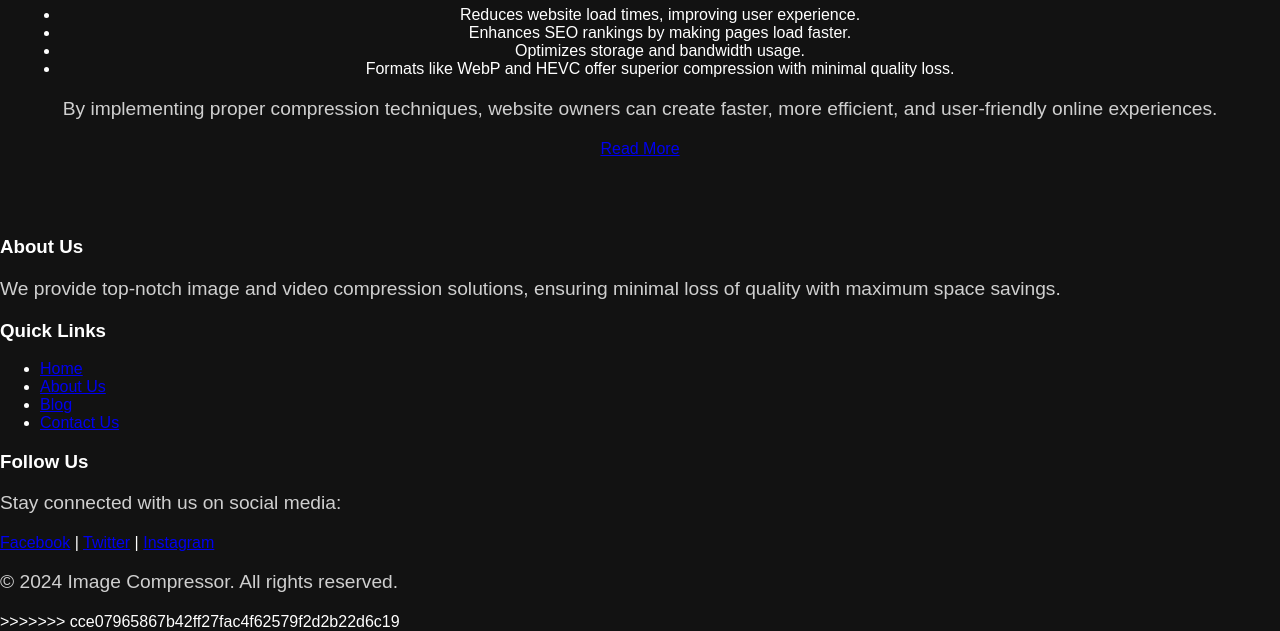
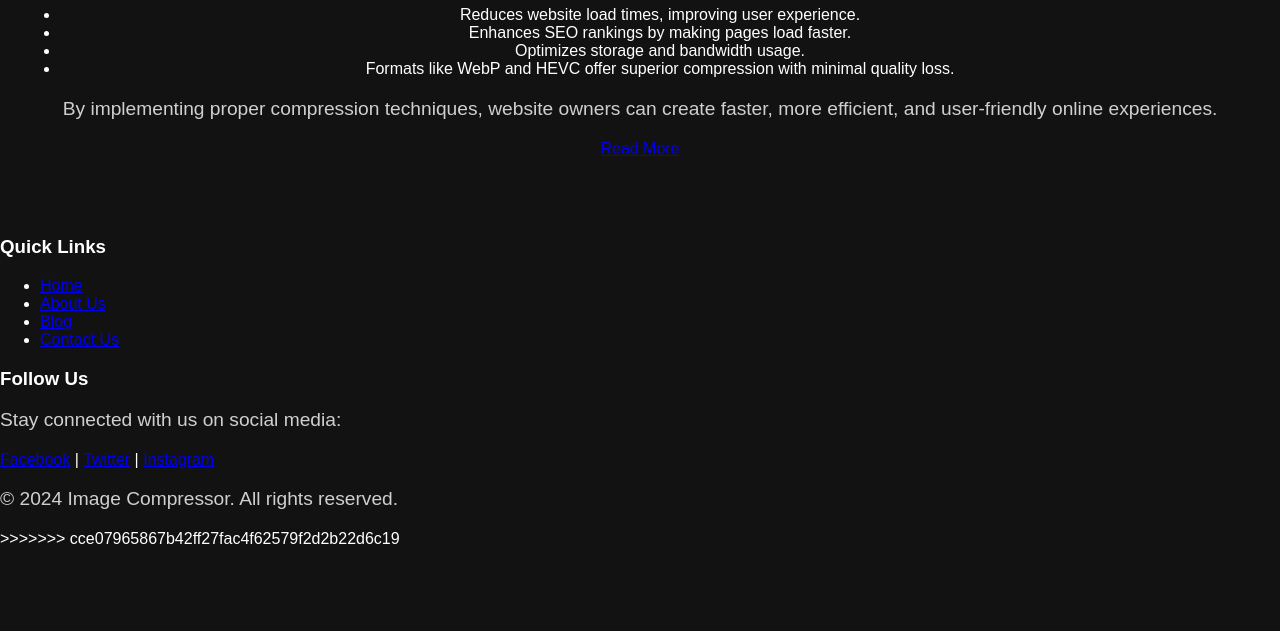
Before and after one commit to martinondiwa/image_compression, a Flask app: page /blog in a window 1280 px wide. Shown: the part 888-1519 px from the top of the page. After the commit the page ends 1432 px from the top, so only its background shows below. Run offline with Flask 3, Linux system fonts and the light colour scheme; some libraries are stand-ins or nearby versions.

Commit message:
Update base.html
asdfgh

```diff
--- a/templates/base.html
+++ b/templates/base.html
@@ -36,11 +36,6 @@
     </div>
 
     <footer>
-        <div class="footer-content">
-            <div class="footer-section about">
-                <h3>About Us</h3>
-                <p>We provide top-notch image and video compression solutions, ensuring minimal loss of quality with maximum space savings.</p>
-            </div>
             <div class="footer-section links">
                 <h3>Quick Links</h3>
                 <ul>
```
